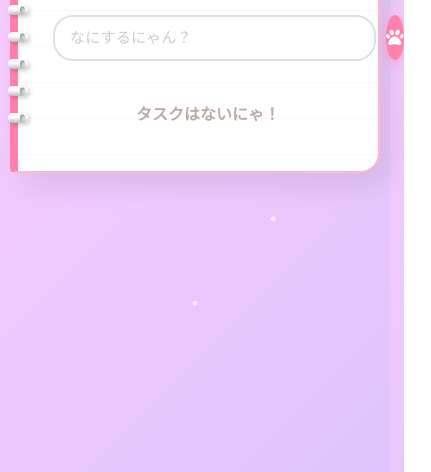
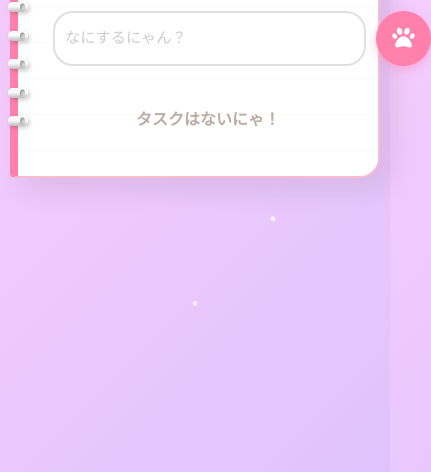
Before and after one commit to tsuntsun4141-yukimi/todo_app, a plain HTML site: page index.html in a window 390 px wide. Shown: the part 372-844 px from the top of the page, 431 px wide, since content can reach past the window. Drawn offline with Linux system fonts and the light colour scheme.

Commit message:
Adjust mobile UI: smaller input, larger add button

```diff
--- a/style.css
+++ b/style.css
@@ -434,14 +434,16 @@ h1 i {
     }
 
     #taskInput {
-        padding: 10px 15px;
+        padding: 12px 10px;
         font-size: 0.95rem;
+        flex: 1;
     }
 
     #addButton {
-        width: 45px;
-        height: 45px;
-        font-size: 1.1rem;
+        width: 55px;
+        height: 55px;
+        font-size: 1.4rem;
+        flex-shrink: 0;
     }
 
     .task-item {
```
